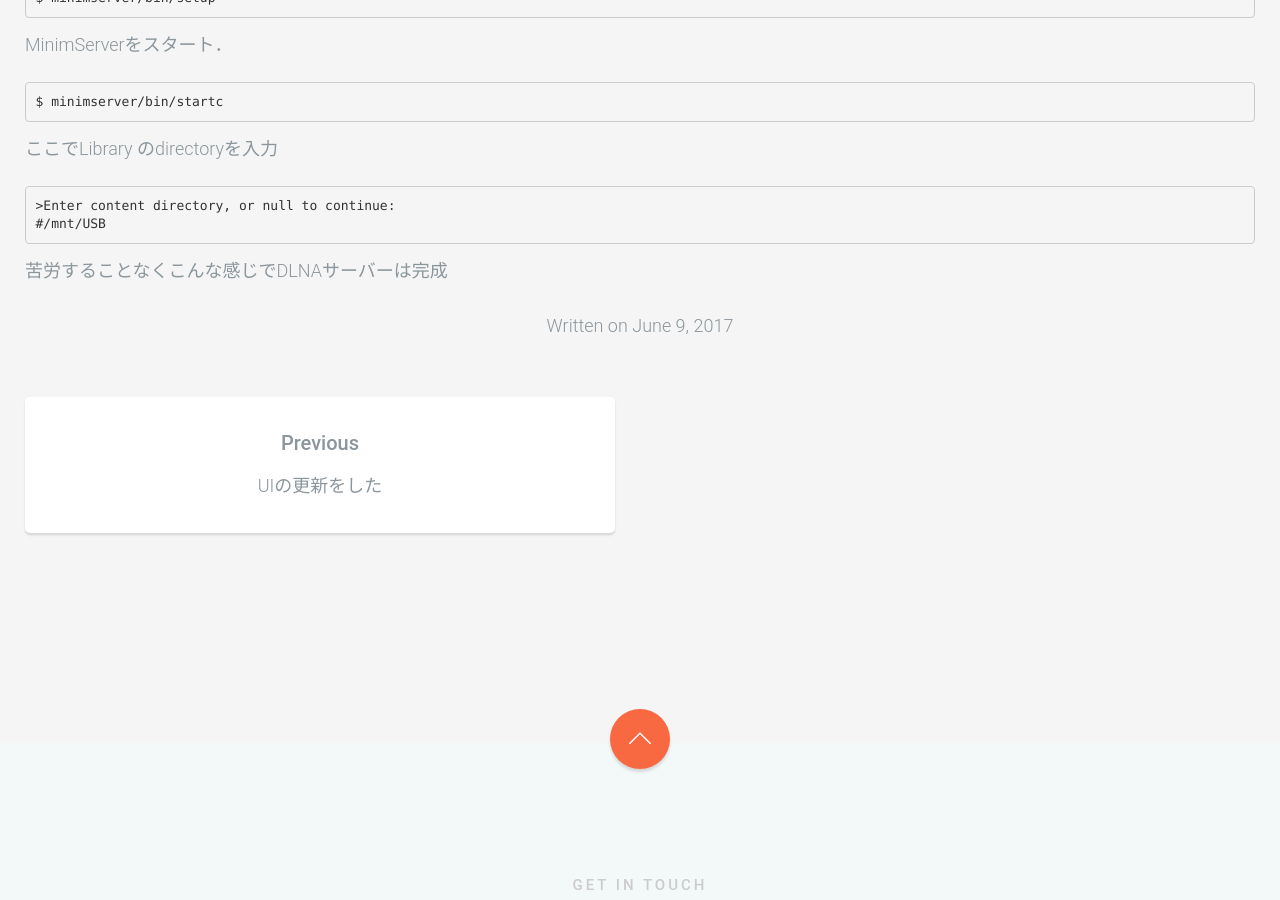
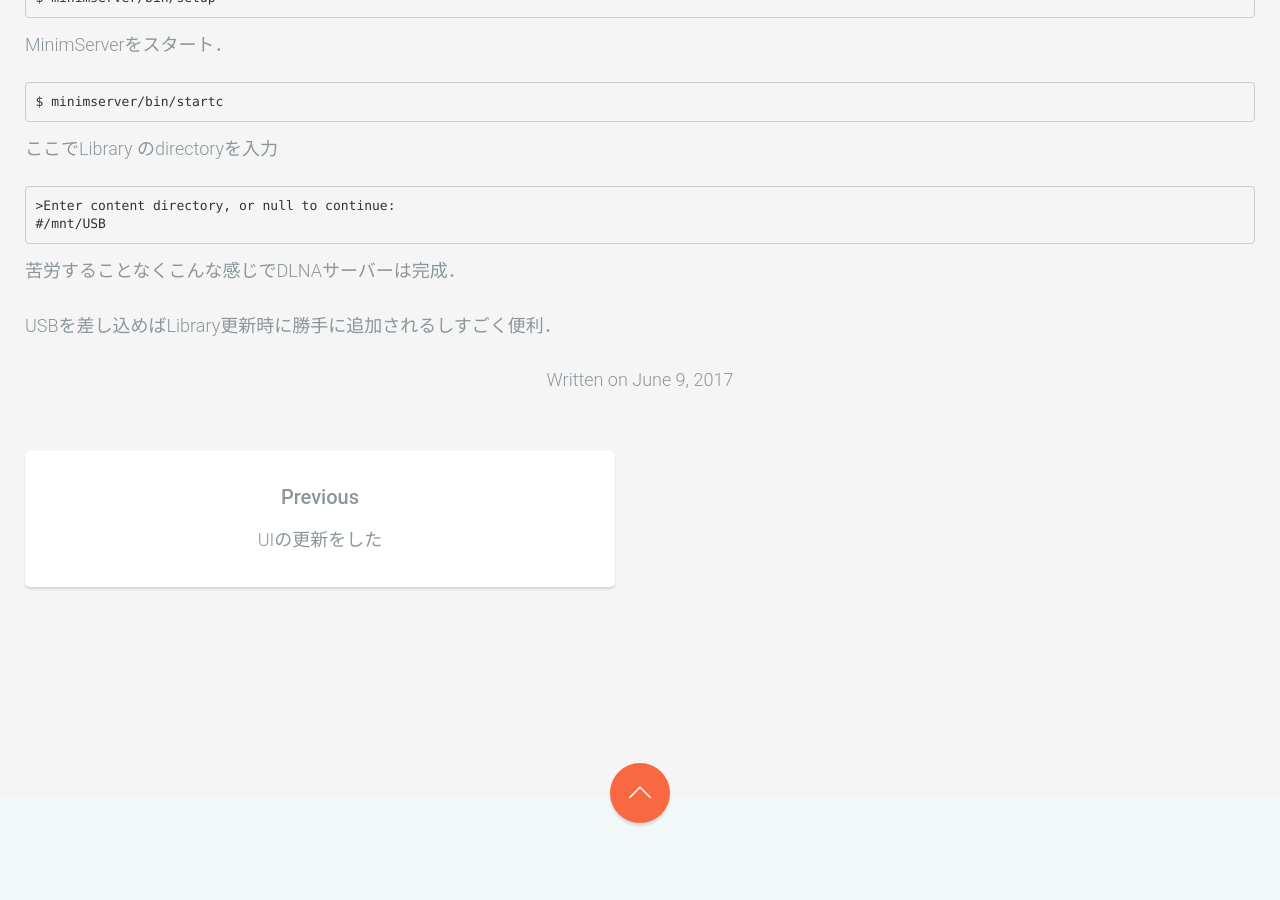
Before and after one commit to WakuwakuP/wakuwakup.github.io, a Jekyll site: the page built from _posts/2017-6-9-volumio_setup.md, in a window 1280 px wide and 900 px high, scrolled down 1699 px. Built offline with Jekyll 4.4.1, drawn with Linux system fonts in a browser that asks for light colours.

Commit message:
Create 2017-6-9-volumio_setup.md

````diff
--- a/_posts/2017-6-9-volumio_setup.md
+++ b/_posts/2017-6-9-volumio_setup.md
@@ -54,4 +54,6 @@
 #/mnt/USB
 ```
 
-苦労することなくこんな感じでDLNAサーバーは完成
+苦労することなくこんな感じでDLNAサーバーは完成．
+
+USBを差し込めばLibrary更新時に勝手に追加されるしすごく便利．
````
